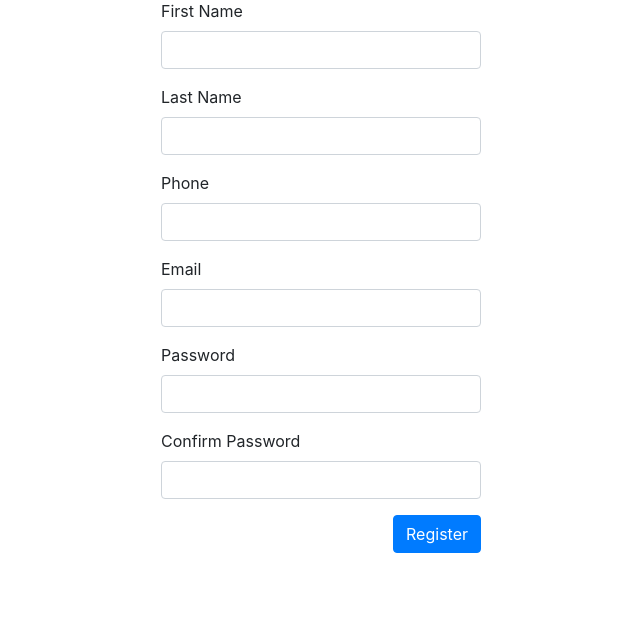
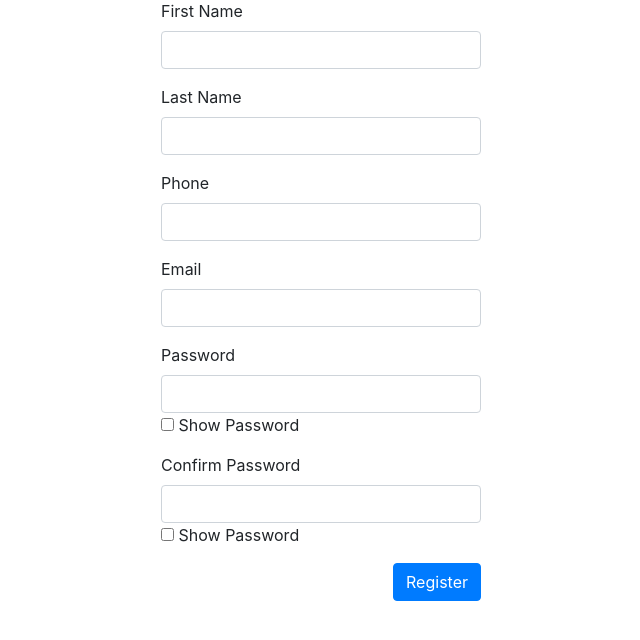
Before and after one commit to dtran-fullstack/django-python-Shop-Booking, a Django app: page /register in a window 1280 px wide. Shown: the part 116-756 px from the top of the page, without its empty margins (319-959 px from the left). Run offline with Django 3.2, Linux system fonts and the light colour scheme; some libraries are stand-ins or nearby versions.

Commit message:
Add style for Customer Page and Change password type for Password input

```diff
--- a/login_app/templates/register.html
+++ b/login_app/templates/register.html
@@ -44,16 +44,36 @@
                 </div>
                 <div class="form-group">
                     <label for="password">Password</label>
-                    <input type="text" name="password" class="form-control">
+                    <input type="password" name="password" class="form-control" id="pass">
+                    <input type="checkbox" onclick="hidePass()"> Show Password
                 </div>
                 <div class="form-group">
                     <label for="confirm_password">Confirm Password</label>
-                    <input type="text" name="confirm_password" class="form-control">
+                    <input type="password" name="confirm_password" class="form-control" id="confirmPass">
+                    <input type="checkbox" onclick="hideConfirmPass()"> Show Password
                 </div>
                 <button class="btn btn-primary">Register</button>
             </form>
         </div>
     </div>
 </body>
+<script>
+    function hidePass() {
+        var x = document.getElementById("pass");
+        if (x.type === "password") {
+            x.type = "text";
+        } else {
+            x.type = "password";
+        }
+    }
+    function hideConfirmPass() {
+        var y = document.getElementById("confirmPass");
+        if (y.type === "password") {
+            y.type = "text";
+        } else {
+            y.type = "password";
+        }
+    }
+</script>
 
 </html>
--- a/login_app/urls.py
+++ b/login_app/urls.py
@@ -3,7 +3,7 @@ from . import views
 
 urlpatterns = [
     # Render Home, Login and Register Pages
-    path('', views.render_welcome),
+    path('', views.to_login),
     path('login', views.render_login),
     path('register', views.render_register),
     # # Process Login and Register
--- a/login_app/views.py
+++ b/login_app/views.py
@@ -4,8 +4,8 @@ from django.contrib import messages
 import bcrypt
 
 # Login and Register
-def render_welcome(request):
-    return render(request,'welcome.html')
+def to_login(request):
+    return redirect('/login')
 
 # Login
 def render_login(request):
--- a/shop_app/static/cust_appointment.css
+++ b/shop_app/static/cust_appointment.css
@@ -1,4 +1,6 @@
 #header{
     margin-bottom: 50px;
-    background-color: burlywood;
+    background-color: skyblue;
+    padding: 10px 20px 10px 20px;
+    border-bottom: 2px black solid;
 }
--- a/shop_app/templates/cust_appointment.html
+++ b/shop_app/templates/cust_appointment.html
@@ -9,13 +9,14 @@
     <script src="https://ajax.googleapis.com/ajax/libs/jquery/3.5.1/jquery.min.js"></script>
     {% load static %}
     <link rel="stylesheet" href="{% static 'customer_gallery.css' %}">
+    <link rel="stylesheet" href="{% static 'cust_appointment.css' %}">
     <link rel="stylesheet" href="https://maxcdn.bootstrapcdn.com/bootstrap/4.0.0/css/bootstrap.min.css"
         integrity="sha384-Gn5384xqQ1aoWXA+058RXPxPg6fy4IWvTNh0E263XmFcJlSAwiGgFAW/dAiS6JXm" crossorigin="anonymous">
 
 </head>
 
 <body>
-    <div class="container" id="header">
+    <div id="header">
         <div class="row">
             <div class="col">
                 <h2>Magic Nails</h2>
```
Also changed, not shown: login_app/templates/login.html (+11 -3 lines), requirements.txt (added, +39 -0 lines), db.sqlite3.
